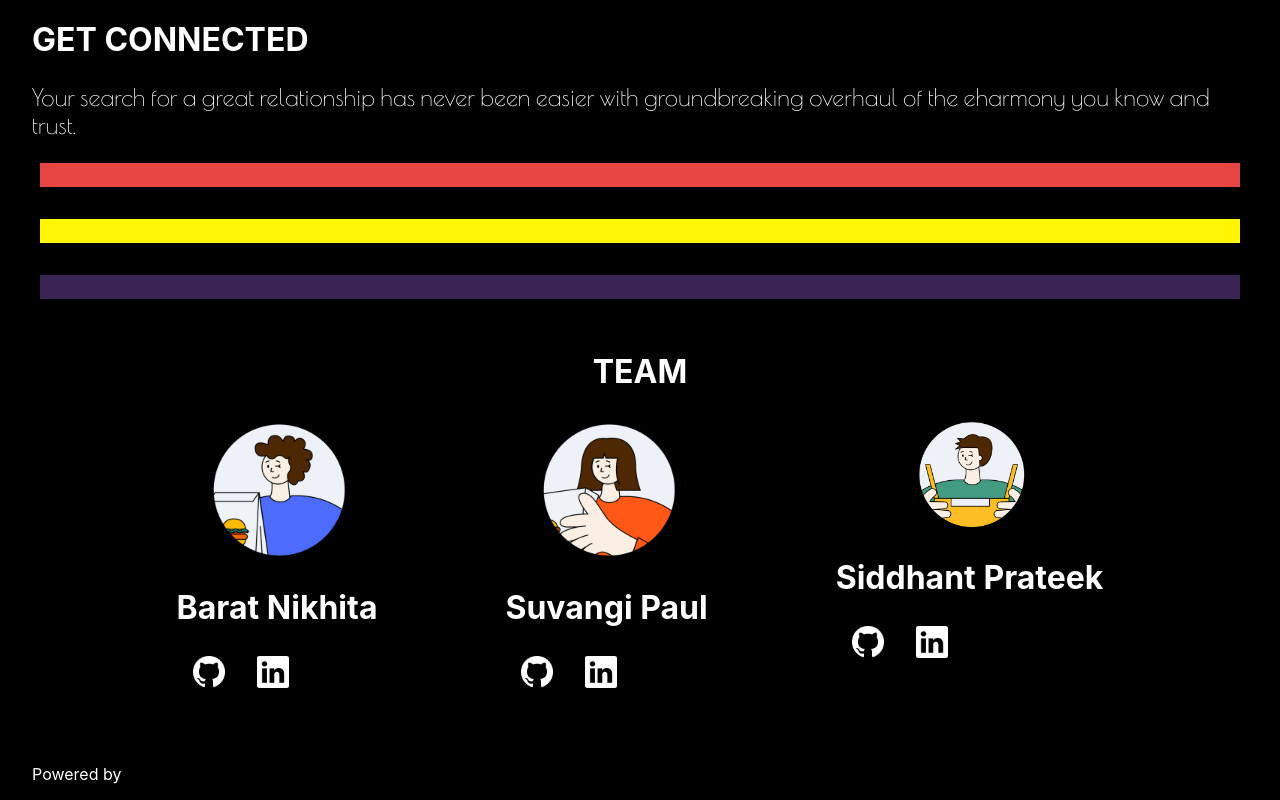
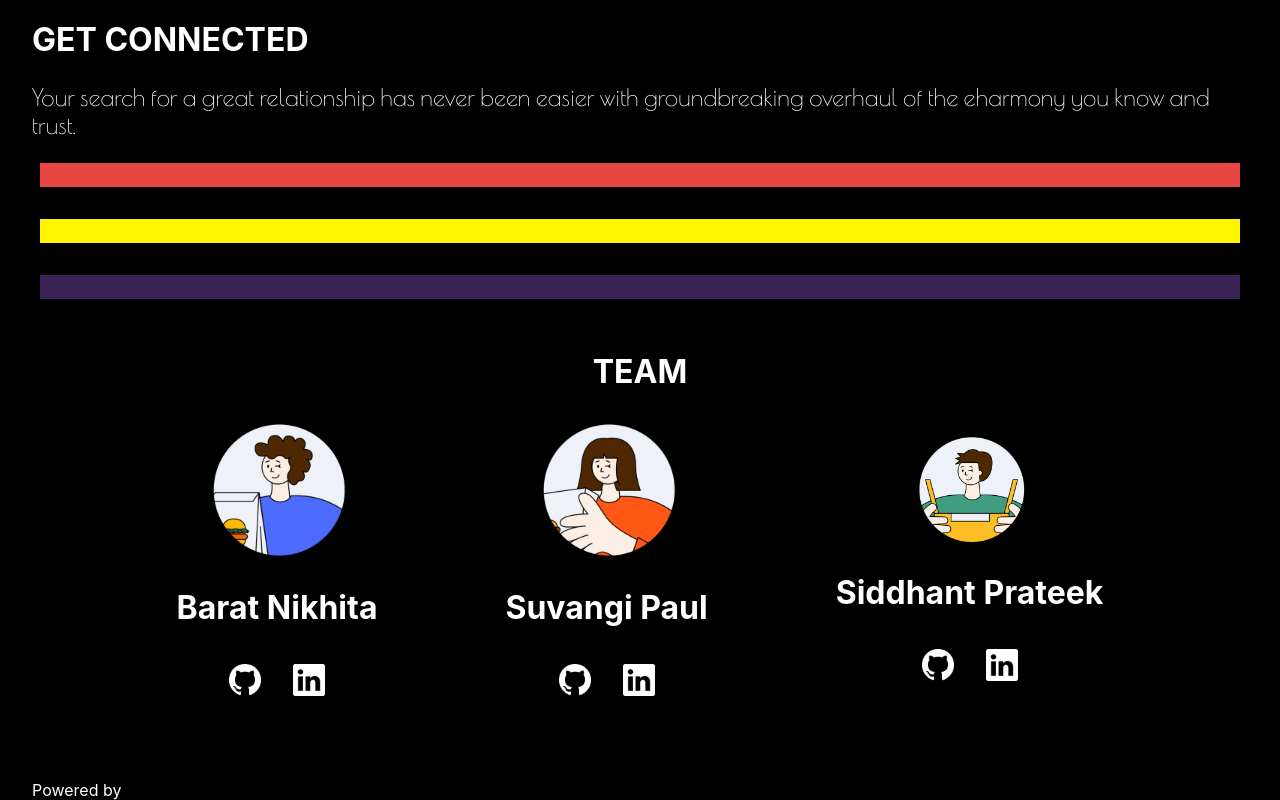
Before and after one commit to suvangipaul/NFQ, a Next.js app in the folder client/: page / in a window 1280 px wide. Shown: the part 1149-1949 px from the top of the page. Built offline with nearby package versions, Linux system fonts and the light colour scheme; a web font is replaced by a local one.

Commit message:
Css Updated

```diff
--- a/client/styles/globals.css
+++ b/client/styles/globals.css
@@ -48,6 +48,10 @@ a {
 
 .teamcard-division {
     margin: 0 4rem;
+    display: flex;
+    flex-direction: column;
+    justify-content: center;
+    align-items: center;
 }
 
 .team-player {
@@ -62,10 +66,12 @@ a {
 
 .socials {
     display: flex;
+    justify-content: center;
+    align-items: center;
 }
 
 .social-icon {
-    margin: 0.5rem 1rem;
+    margin: 1rem 1rem;
 }
 
 .social-icon:hover {
```
